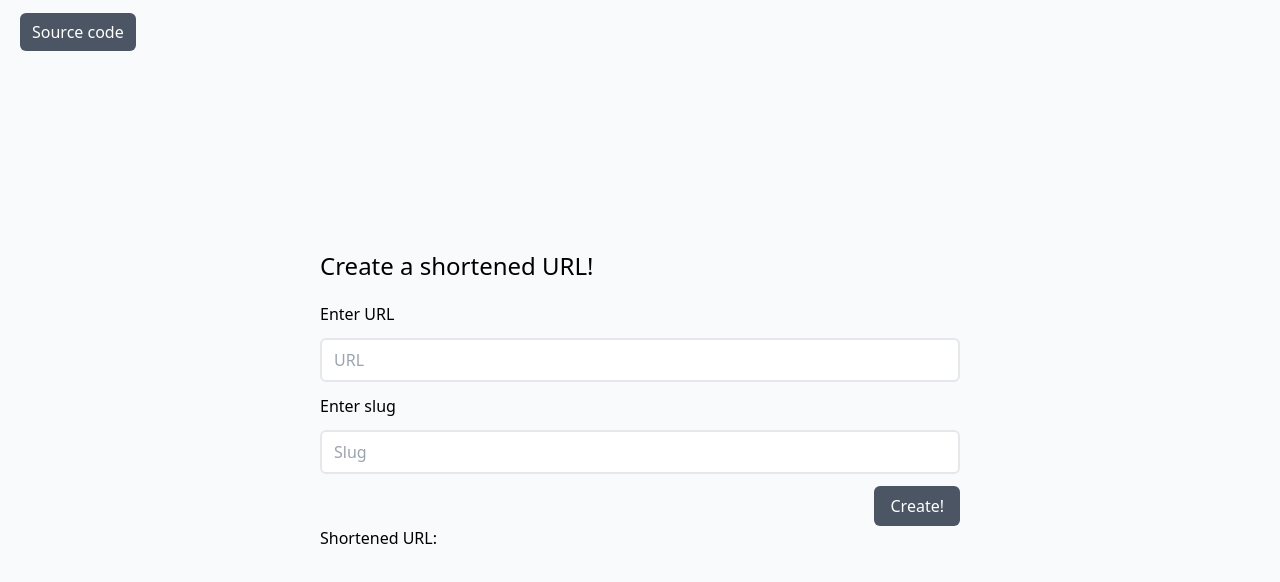
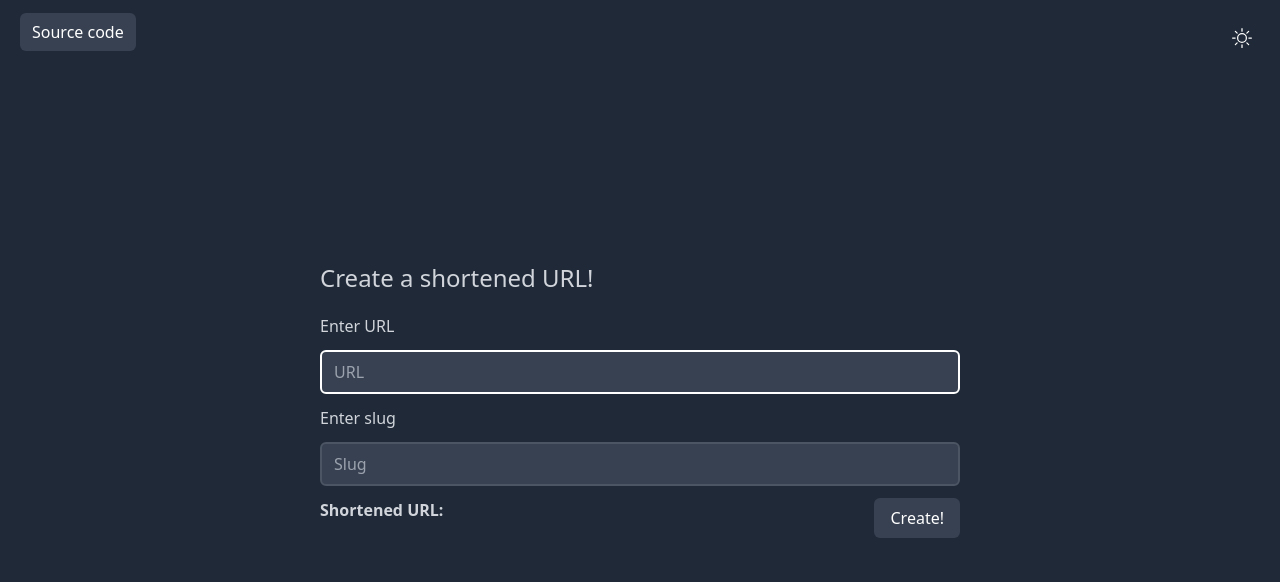
Before and after one commit to casperiv0/ctgs.xyz, a Next.js app: page / in a window 1280 px wide. Shown: the top 582 px of the page. Built offline with nearby package versions, Linux system fonts and the light colour scheme.

Commit message:
:tada: setup theme

```diff
--- a/package.json
+++ b/package.json
@@ -17,6 +17,7 @@
     "next": "^11.1.2",
     "prisma": "^3.1.1",
     "react": "^17.0.2",
+    "react-bootstrap-icons": "^1.5.0",
     "react-dom": "^17.0.2",
     "yup": "^0.32.9",
     "zod": "^3.9.1"
--- /dev/null
+++ b/src/lib/theme.ts
@@ -0,0 +1,43 @@
+const LOCAL_THEME_KEY = "ctgs.xyz_theme";
+
+export type Theme = "dark" | "light";
+
+/**
+ * get the saved theme from localStorage
+ */
+export function getThemeFromLocal(): Theme {
+  const local = window.localStorage.getItem(LOCAL_THEME_KEY);
+  return (local as Theme) ?? "dark";
+}
+
+/**
+ * save the new theme to localStorage
+ * @param newTheme The new selected theme
+ */
+export function updateLocalTheme(newTheme: Theme) {
+  window.localStorage.setItem(LOCAL_THEME_KEY, newTheme);
+
+  updateBodyClass(newTheme);
+}
+
+/**
+ * update the body classList with the theme
+ */
+export function updateBodyClass(theme: Theme) {
+  if (theme === "dark") {
+    document.body.classList.add("dark");
+  } else {
+    document.body.classList.remove("dark");
+  }
+}
+
+export const THEME_SCRIPT = `
+   try {
+    const LOCAL_THEME_KEY = "ctgs.xyz_theme";
+    ${updateBodyClass.toString()}
+
+    ${getThemeFromLocal.toString()}
+
+    updateBodyClass(getThemeFromLocal())
+   } catch{}
+`;
--- a/src/pages/[slug].tsx
+++ b/src/pages/[slug].tsx
@@ -2,17 +2,12 @@ import * as React from "react";
 import { GetServerSideProps } from "next";
 import Head from "next/head";
 import Link from "next/link";
-// import { getThemeFromLocal, updateBodyClass } from "lib/theme";
 
 interface Props {
   data: string;
 }
 
 export default function Slug({ data }: Props) {
-  //   React.useEffect(() => {
-  //     updateBodyClass(getThemeFromLocal());
-  //   }, []);
-
   return (
     <div className="bg-gray-50 dark:bg-gray-800 dark:text-gray-300 h-screen flex flex-col justify-center items-center">
       <Head>
--- a/src/pages/_app.tsx
+++ b/src/pages/_app.tsx
@@ -1,6 +1,13 @@
+import { THEME_SCRIPT } from "lib/theme";
 import type { AppProps } from "next/app";
+import Script from "next/script";
 import "styles/global.scss";
 
 export default function App({ Component, pageProps }: AppProps) {
-  return <Component {...pageProps} />;
+  return (
+    <>
+      <Script strategy="lazyOnload">{THEME_SCRIPT}</Script>
+      <Component {...pageProps} />
+    </>
+  );
 }
--- a/src/pages/index.tsx
+++ b/src/pages/index.tsx
@@ -1,12 +1,11 @@
 import * as React from "react";
 import Head from "next/head";
 import { Formik } from "formik";
+import { Moon, Sun } from "react-bootstrap-icons";
 
 import { validate } from "lib/validate";
 
-// import { getThemeFromLocal, Theme, updateBodyClass, updateLocalTheme } from "lib/theme";
-// import { MoonIcon } from "icons/MoonIcon";
-// import { SunIcon } from "icons/Sun";
+import { getThemeFromLocal, Theme, updateBodyClass, updateLocalTheme } from "lib/theme";
 import { FormField } from "components/FormField";
 import { Error } from "components/Error";
 import { Input } from "components/Input";
@@ -22,24 +21,36 @@ export default function Home() {
 
   const ref = React.useRef<HTMLInputElement>(null);
 
-  // const [theme, setTheme] = React.useState<Theme>("dark");
+  const [theme, setTheme] = React.useState<Theme>("dark");
 
-  // React.useEffect(() => {
-  //   ref.current?.focus();
-  // }, []);
+  React.useEffect(() => {
+    ref.current?.focus();
+  }, []);
 
-  // React.useEffect(() => {
-  //   const t = getThemeFromLocal();
+  React.useEffect(() => {
+    const t = getThemeFromLocal();
 
-  //   setTheme(t);
-  //   updateBodyClass(t);
-  // }, []);
+    setTheme(t);
+    updateBodyClass(t);
+  }, []);
 
-  // function handleThemeChange() {
-  //   const newTheme = theme === "dark" ? "light" : "dark";
-  //   setTheme(newTheme);
-  //   updateLocalTheme(newTheme);
-  // }
+  function handleThemeChange() {
+    const newTheme = theme === "dark" ? "light" : "dark";
+    setTheme(newTheme);
+    updateLocalTheme(newTheme);
+  }
+
+  function handleCopy(e: React.MouseEvent<HTMLSpanElement, MouseEvent>) {
+    if (!result) return;
+    const element = e.currentTarget;
+
+    navigator.clipboard.writeText(result);
+    element.innerText = "Copied!";
+
+    setTimeout(() => {
+      element.innerText = "Copy";
+    }, 1_000);
+  }
 
   async function onSubmit(data: typeof INITIAL_VALUES) {
     setResult(null);
@@ -68,34 +79,25 @@ export default function Home() {
   return (
     <div className="bg-gray-50 dark:bg-gray-800 text-black dark:text-gray-300 h-screen flex items-center justify-center w-screen">
       <Head>
-        <title>FaunaDB URL shortener</title>
+        <title>ctgs.xyz</title>
 
-        <meta name="twitter:title" content="FaunaDB URL shortener" />
-        <meta property="og:site_name" content="FaunaDB URL shortener" />
-        <meta property="og:title" content="FaunaDB URL shortener" />
+        <meta name="twitter:title" content="ctgs.xyz" />
+        <meta property="og:site_name" content="ctgs.xyz" />
+        <meta property="og:title" content="ctgs.xyz" />
 
-        <meta
-          name="description"
-          content="A simple FaunaDB, tailwindcss and next.js URL shortener"
-        />
-        <meta
-          property="og:description"
-          content="A simple FaunaDB, tailwindcss and next.js URL shortener"
-        />
-        <meta
-          name="twitter:description"
-          content="A simple FaunaDB, tailwindcss and next.js URL shortener"
-        />
+        <meta name="description" content="Create a shortened URL." />
+        <meta property="og:description" content="Create a shortened URL." />
+        <meta name="twitter:description" content="Create a shortened URL." />
 
-        <link rel="canonical" href="https://ctgs.ga" />
-        <meta property="og:url" content="https://ctgs.ga" />
+        <link rel="canonical" href="https://ctgs.xyz" />
+        <meta property="og:url" content="https://ctgs.xyz" />
       </Head>
 
       <div className="absolute top-5 left-5">
         <a
           rel="noopener noreferrer"
           target="_blank"
-          href="https://github.com/Dev-CasperTheGhost/nextjs-faunadb-url-shortener"
+          href="https://github.com/Dev-CasperTheGhost/ctgs.xyz"
           className="py-2 px-3 bg-gray-600 dark:bg-gray-700 text-white rounded-md"
         >
           Source code
@@ -104,15 +106,15 @@ export default function Home() {
 
       <div className="absolute top-5 right-5">
         <button
-          // aria-label={`Switch to ${theme === "light" ? "dark" : "light"} theme`}
-          // onClick={handleThemeChange}
+          aria-label={`Switch to ${theme === "light" ? "dark" : "light"} theme`}
+          onClick={handleThemeChange}
           className="p-2"
         >
-          {/* {theme === "light" ? (
-            <MoonIcon className="fill-current text-gray-700 " width="20px" height="20px" />
+          {theme === "light" ? (
+            <Moon className="fill-current text-gray-700 " width="20px" height="20px" />
           ) : (
-            <SunIcon className="fill-current text-white" width="20px" height="20px" />
-          )} */}
+            <Sun className="fill-current text-white" width="20px" height="20px" />
+          )}
         </button>
       </div>
 
@@ -129,6 +131,7 @@ export default function Home() {
                   type="url"
                   id="url"
                   placeholder="URL"
+                  name="url"
                   onChange={handleChange}
                   onBlur={handleBlur}
                 />
@@ -141,13 +144,35 @@ export default function Home() {
                   type="text"
                   id="slug"
                   placeholder="Slug"
+                  name="slug"
                   onChange={handleChange}
                   onBlur={handleBlur}
                 />
                 <Error touched={touched.slug}>{errors.slug}</Error>
               </FormField>
 
-              <div className="flex justify-end">
+              <div className="flex justify-between">
+                <div>
+                  <span className="font-semibold">Shortened URL: </span>
+                  {result ? (
+                    <>
+                      <a
+                        className="hover:underline"
+                        target="_blank"
+                        rel="noopener noreferrer"
+                        href={result}
+                      >
+                        {result}
+                      </a>
+                      <span
+                        className="text-sm ml-2 text-white dark:text-gray-300 bg-gray-600 dark:bg-gray-700 p-0.5 px-1 rounded cursor-pointer"
+                        onClick={handleCopy}
+                      >
+                        Copy
+                      </span>
+                    </>
+                  ) : null}
+                </div>
                 <button
                   type="submit"
                   disabled={loading}
@@ -161,41 +186,6 @@ export default function Home() {
             </form>
           )}
         </Formik>
-
-        <form>
-          <div className="flex justify-between">
-            <div>
-              Shortened URL:{" "}
-              {result ? (
-                <>
-                  <a
-                    className="hover:underline"
-                    target="_blank"
-                    rel="noopener noreferrer"
-                    href={result}
-                  >
-                    {result}
-                  </a>
-                  <span
-                    className="text-sm ml-2 text-white dark:text-gray-300 bg-gray-600 dark:bg-gray-700 p-0.5 px-1 rounded cursor-pointer"
-                    onClick={(e) => {
-                      const element = e.currentTarget;
-
-                      navigator.clipboard.writeText(result);
-                      element.innerText = "Copied!";
-
-                      setTimeout(() => {
-                        element.innerText = "Copy";
-                      }, 600);
-                    }}
-                  >
-                    Copy
-                  </span>
-                </>
-              ) : null}
-            </div>
-          </div>
-        </form>
       </div>
     </div>
   );
```
Also changed, not shown: 1 other file (tests, documents, lock files or other folders).
